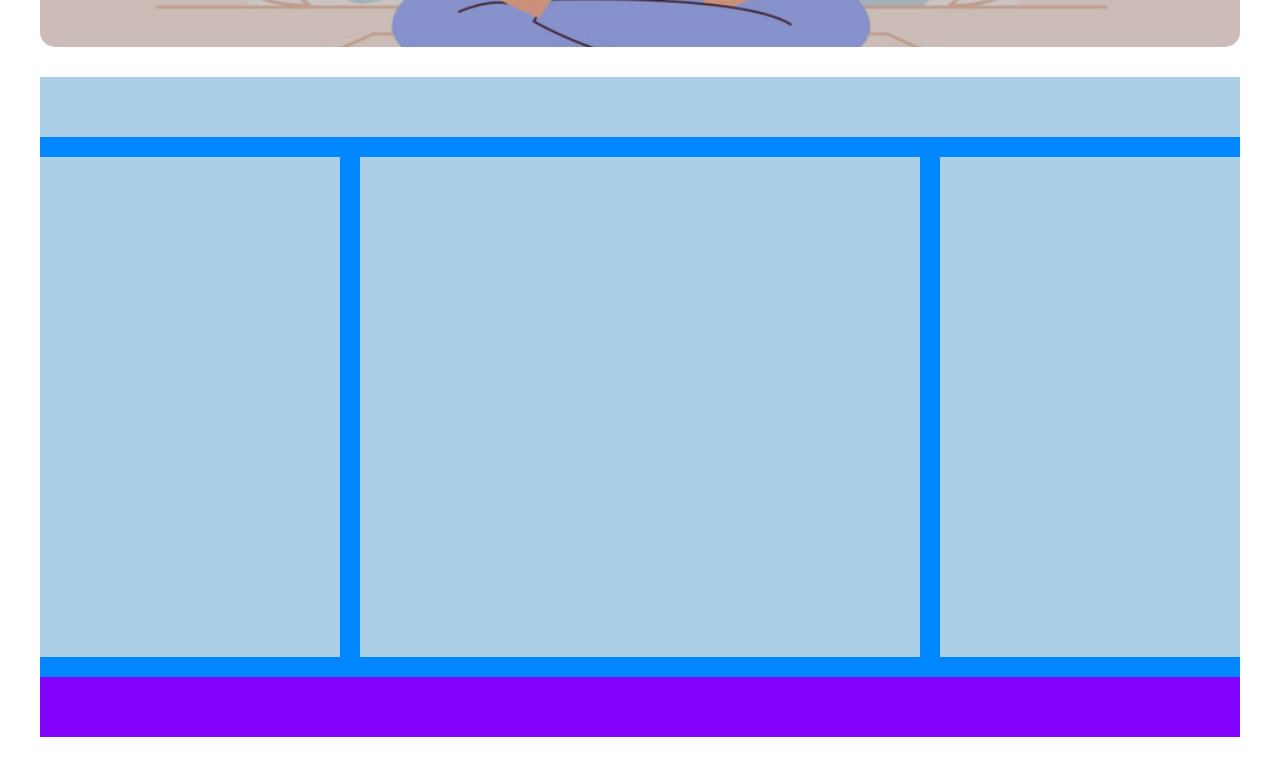
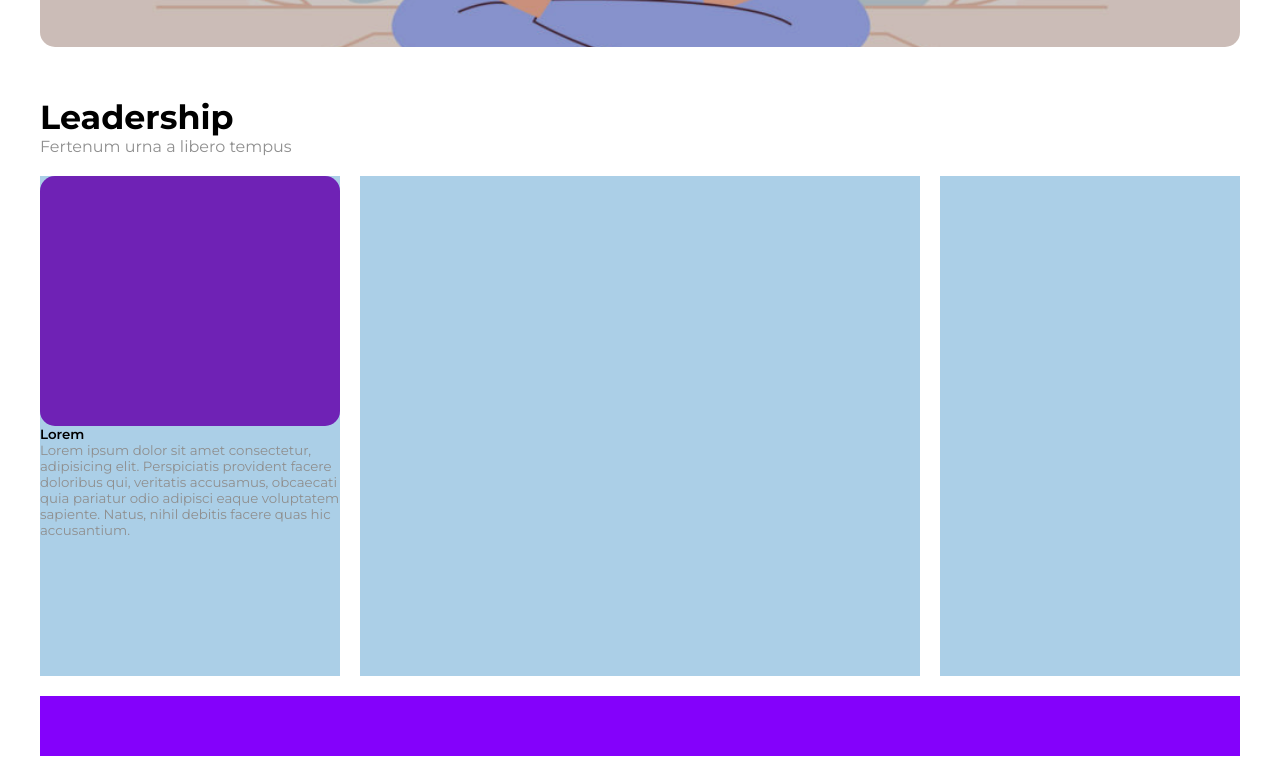
Before and after one commit to ArisGoi/htmlcss-wp, a plain HTML site: page index.html in a window 1280 px wide. Shown: the part 622-1398 px from the top of the page. Drawn offline with Linux system fonts and the light colour scheme.

Commit message:
add row style

```diff
--- a/css/style.css
+++ b/css/style.css
@@ -5,6 +5,15 @@
     content: "";
     display: table;
     clear: both;
+}
+
+.overlay{
+    position: absolute;
+    top: 0;
+    left: 0;
+    right: 0;
+    bottom: 0;
+    background-color: rgba(0, 0, 0, 0.2);
 }
 /* /Utility */
 
@@ -62,7 +71,7 @@ footer{
     overflow: hidden;
     width: 100%;
     height: 500px;
-    margin-bottom: 30px;
+    margin-bottom: 50px;
     border-radius: 15px;
 
     background-image: url('../img/banner.jpg');
@@ -90,30 +99,53 @@ footer{
     font-size: 12pt;
 }
 
-/* ------ */
-.overlay{
-    position: absolute;
-    top: 0;
-    left: 0;
-    right: 0;
-    bottom: 0;
-    background-color: rgba(0, 0, 0, 0.2);
-}
 
-/* Wireframe */
-.secondo-box{
-    background-color: #0086ff;
+/* Content page */
+.main-content{
     width: 100%;
 }
 
+/* Content page Header */
+.col-hd{
+    width: 100%;
+}
+.col-hd h1{
+    font-size: 25pt;
+    font-weight: 700;
+    color: black;
+}
+.col-hd h4{
+    font-size: 12pt;
+    font-weight: 400;
+    color: #8f8f8f;
+}
+
+/* ROW */
 .row{
     padding: 20px 0;
 }
+.row h3{
+    font-size: 10pt;
+    font-weight: 600;
+}
+.row p{
+    color: #8f8f8f;
+    font-size: 10pt;
+    font-weight: 400;
 
-.col-hd{
-    background-color: #abcfe7;
+}
+.row .img-box{
     width: 100%;
-    height: 60px;
+    height: 250px;
+    background-color: blueviolet;
+
+    position: relative;
+    overflow: hidden;
+    border-radius: 15px;
+
+    background-size: cover;
+    background-repeat: no-repeat;
+    background-position: center center;
 }
 
 .col-l, .col-c, .col-r{
--- a/index.html
+++ b/index.html
@@ -35,6 +35,7 @@
 
 
         <main>
+            <!-- Hero Section -->
             <section class="hero">
                 <div class="overlay"></div>
                 <div class="hero-text-box">
@@ -43,10 +44,20 @@
                 </div>
             </section>
 
-            <section class="secondo-box">
-                <div class="col-hd"></div>
+            <!-- Main content -->
+            <section class="main-content">
+                <div class="col-hd">
+                    <h1>Leadership</h1>
+                    <h4>Fertenum urna a libero tempus</h4>
+                </div>
                 <div class="row clearfix">
-                    <div class="col-l"></div>
+                    <div class="col-l">
+                        <div class="img-box">
+                            <div class="overlay"></div>
+                        </div>
+                        <h3>Lorem</h3>
+                        <p>Lorem ipsum dolor sit amet consectetur, adipisicing elit. Perspiciatis provident facere doloribus qui, veritatis accusamus, obcaecati quia pariatur odio adipisci eaque voluptatem sapiente. Natus, nihil debitis facere quas hic accusantium.</p>
+                    </div>
                     <div class="col-c"></div>
                     <div class="col-r"></div>
                 </div>
```
